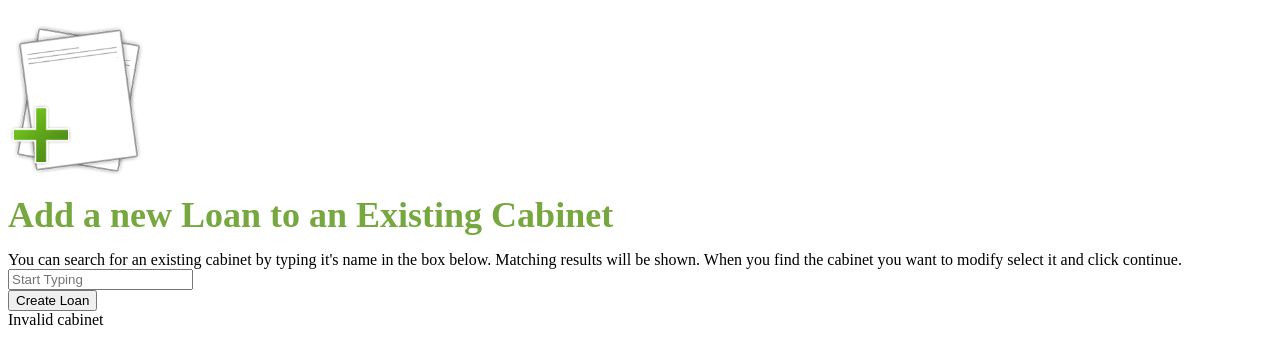
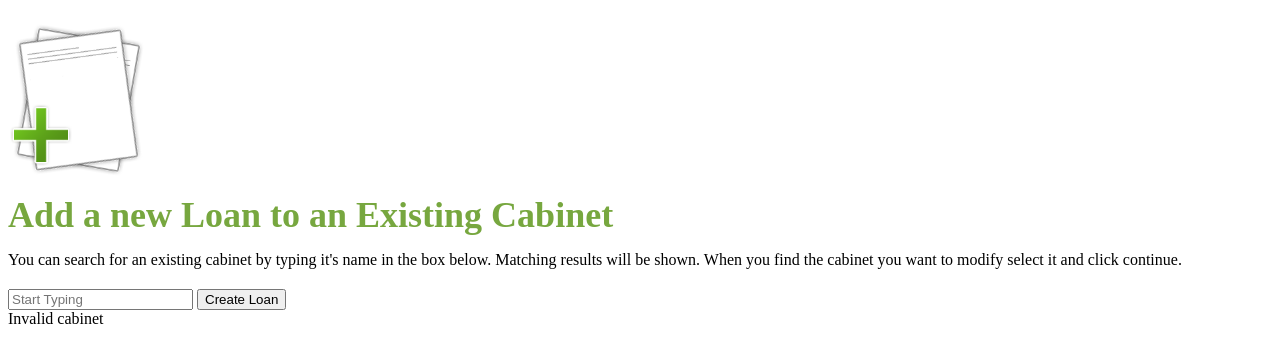
Before and after one commit to SHKumar-Compumatrice/LenderPortalWebSRF, a plain HTML site: page views/selectCabinet.html in a window 1280 px wide. Drawn offline with Linux system fonts and the light colour scheme; files whose address does not match are found by name.

Commit message:
changed style of cabinet page

```diff
--- a/views/selectCabinet.html
+++ b/views/selectCabinet.html
@@ -54,22 +54,26 @@
 
 						</div>
 					</div>
-					<div class="class=" col-xs-offset-3 col-md-offset-3 col-xs-5
-						col-md-5" show-errors>
+					<div class="row">
+					<div class="col-xs-offset-3 col-md-offset-3 col-xs-5 col-md-5" show-errors>
 
 
-						<div>
-							<i class="glyphicon glyphicon-search"></i> <input type="text"
+
+							<!-- <i class="glyphicon glyphicon-search"></i> --> <input type="text"
 								required name="cabinets" class="form-control"
 								placeholder="Start Typing" ng-model="cabinet.cabinetName"
 								typeahead="singleCabinet.name for singleCabinet in allCabinets | filter:$viewValue"
 								typeahead-on-select="cabinet.hideInvalidMsg()"></input>
+								<button class="top-margin" type="submit" class="btn btn-md btn-primary"
+								ng-click="cabinet.showCreateLoanForm()">Create Loan</button>
 						</div>
-						<div class="col-xs-offset-3 col-md-offset-3 col-xs-5 col-md-5">
+						<!-- <div class="col-xs-offset-3 col-md-offset-3 col-xs-5 col-md-5">
 							<button type="submit" class="btn btn-md btn-primary"
 								ng-click="cabinet.showCreateLoanForm()">Create Loan</button>
-						</div>
+						</div> -->
 						<span ng-show="cabinet.invalid">Invalid cabinet</span>
+
+
 
 					</div>
 					<br>
```
